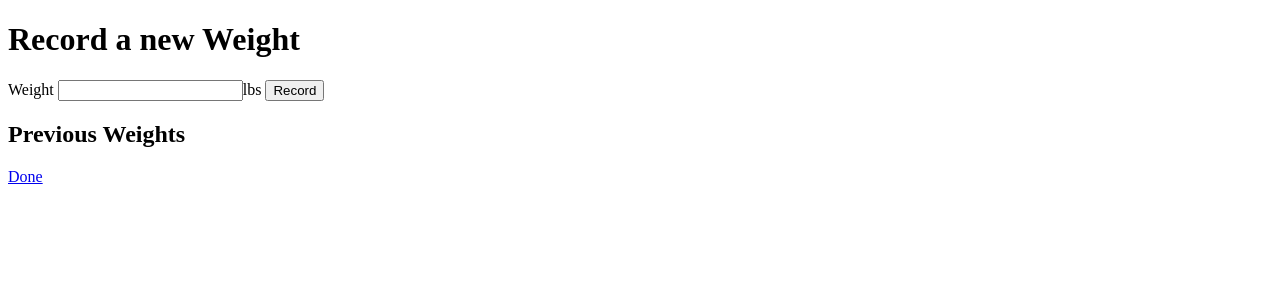
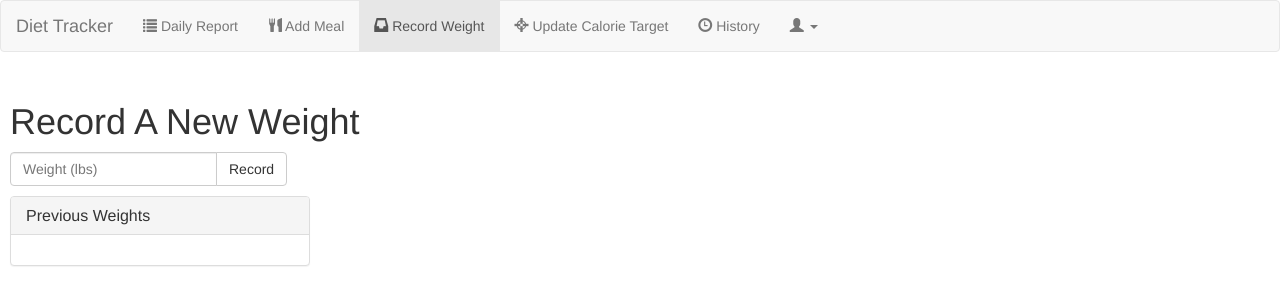
Before and after one commit to Queuecumber/diet-tracker, a PHP site: page /addWeight.php in a window 1280 px wide. Shown: the top 305 px of the page. Run offline with PHP 8.4, Linux system fonts and the light colour scheme; the visitor is signed in with stand-in values (Sample User, id 1); data that the repository does not hold is empty.

Commit message:
Added bootstrap styling to the weight page

```diff
--- a/web/addWeight.php
+++ b/web/addWeight.php
@@ -16,44 +16,112 @@
 <!DOCTYPE html>
 <html>
     <head>
+        <meta name="viewport" content="width=device-width, initial-scale=1">
+
         <title>Weight</title>
+
+        <link rel="stylesheet" href="lib/bootstrap-3.2.0-dist/css/bootstrap.min.css"/>
+        <script src="lib/jquery-2.1.1.min.js"></script>
+        <script src="lib/bootstrap-3.2.0-dist/js/bootstrap.min.js"></script>
+
+        <style>
+
+        main
+        {
+            padding: 10px;
+        }
+
+        .previous-weights
+        {
+            width: 300px;
+            margin-top: 10px;
+        }
+
+        .weight-record
+        {
+            margin-top: 5px;
+        }
+
+        </style>
+
     </head>
     <body>
         <header>
-            <h1>Record a new Weight</h1>
-            <form action="addWeight.php" method="POST">
-                <label for="new_weight">Weight</label>
-                <input name="new_weight" type="number" required/>lbs
-                <button type="submit">Record</button>
-            </form>
+            <nav class="navbar navbar-default">
+                <div class="container-fluid">
+                    <div class="navbar-header">
+                        <button type="button" class="navbar-toggle" data-toggle="collapse" data-target="#dt-navbar-collapse">
+                            <span class="sr-only">Toggle navigation</span>
+                            <span class="icon-bar"></span>
+                            <span class="icon-bar"></span>
+                            <span class="icon-bar"></span>
+                        </button>
+                        <a class="navbar-brand">Diet Tracker</a>
+                    </div>
+
+                    <div class="collapse navbar-collapse" id="dt-navbar-collapse">
+                        <ul class="nav navbar-nav">
+                            <li><a href="index.php"><span class="glyphicon glyphicon-list"></span> Daily Report</a></li>
+                            <li><a href="addMeal.php"><span class="glyphicon glyphicon-cutlery"></span> Add Meal</a></li>
+                            <li class="active"><a href="addWeight.php"><span class="glyphicon glyphicon-inbox"></span> Record Weight</a></li>
+                            <li><a href="addTarget.php"><span class="glyphicon glyphicon-screenshot"></span> Update Calorie Target</a></li>
+                            <li><a href="#"><span class="glyphicon glyphicon-time"></span> History</a></li>
+                            <li class="dropdown">
+                                <a href="#" class="dropdown-toggle" data-toggle="dropdown"><span class="glyphicon glyphicon-user"></span> <?=$user['name']?><span class="caret"></span></a>
+                                <ul class="dropdown-menu">
+                                    <li><a href="#"><span class="glyphicon glyphicon-cog"></span> Account Settings</a></li>
+                                    <li><a href="logOff.php"><span class="glyphicon glyphicon-off"></span> Log Off</a></li>
+                                </ul>
+                            </li>
+                        </ul>
+                    </div>
+                </div>
+            </nav>
         </header>
         <main>
+            <section>
+                <h1>Record A New Weight</h1>
+                <form action="addWeight.php" method="POST" class="form-inline">
+                    <div class="input-group">
+                        <input name="new_weight" type="number" class="form-control" placeholder="Weight (lbs)" min="0" step="any" required/>
+                        <span class="input-group-btn">
+                            <button type="submit" class="btn btn-default">Record</button>
+                        </span>
+                    </div>
+                </form>
+            </section>
+            <section class="previous-weights">
                 <?php
 
                 if(count($weights) > 0)
                 {
                     ?>
-                <h2>Previous Weights</h2>
-
+                    <div class="panel panel-default">
+                        <div class="panel-heading">
+                            <h3 class="panel-title">Previous Weights</h3>
+                        </div>
+                        <div class="panel-body">
                             <?php
 
                             foreach($weights as $w)
                             {
                                 ?>
 
-                    <strong><?= $w['amount'] ?>lbs</strong> at <?= $w['date'] ?> <br/>
+                                <div class="weight-record">
+                                    <strong><?= $w['amount'] ?>lbs</strong> on <?= date("l, F jS Y" ,strtotime($w['date'])) ?>
+                                </div>
 
                                 <?php
                             }
 
                             ?>
+                        </div>
+                    </div>
 
                     <?php
                 }
                 ?>
+            </section>
         </main>
-        <footer>
-            <a href="index.php">Done</a>
-        </footer>
     </body>
 </html>
```
Lines whose indentation alone changed are shown as unchanged.
